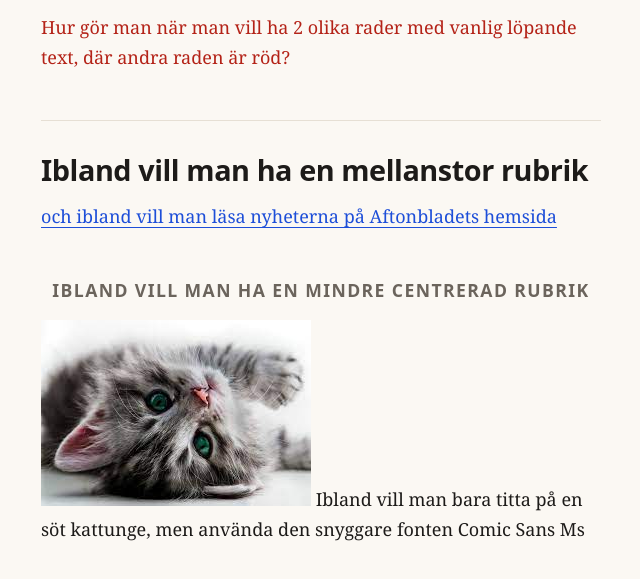
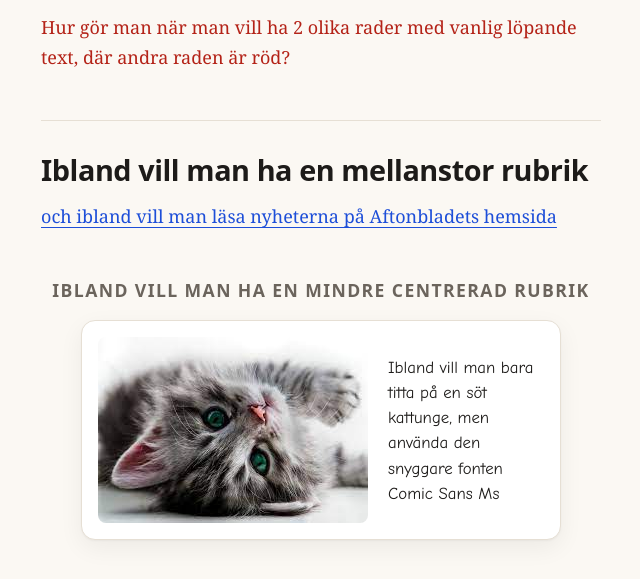
Before and after one commit to abdimannor/hello-web, a plain HTML site: page index.html in a window 1280 px wide. Shown: the part 345-924 px from the top of the page, without its empty margins (319-959 px from the left). Drawn offline with Linux system fonts and the light colour scheme.

Commit message:
Put the kitten in a figure with a caption
The sentence about the kitten becomes the figcaption and keeps its
Comic Sans. The image gets width/height to avoid layout shift and a more
descriptive alt text. Stacks on narrow screens.

```diff
--- a/index.html
+++ b/index.html
@@ -24,7 +24,10 @@
     <p><a href="https://www.aftonbladet.se">och ibland vill man läsa nyheterna på Aftonbladets hemsida</a></p>
 
     <h3>Ibland vill man ha en mindre centrerad rubrik</h3>
-    <p><img src="katt.jpg" alt="En kattunge"> Ibland vill man bara titta på en söt kattunge, men använda den snyggare fonten Comic Sans Ms</p>
+    <figure class="kitten">
+      <img src="katt.jpg" alt="En liten kattunge som tittar in i kameran" width="270" height="186">
+      <figcaption>Ibland vill man bara titta på en söt kattunge, men använda den snyggare fonten Comic Sans Ms</figcaption>
+    </figure>
   </main>
 </body>
 </html>
--- a/style.css
+++ b/style.css
@@ -70,3 +70,33 @@ a {
 }
 a:hover { text-decoration-thickness: 2px; }
 a:focus-visible { outline: 3px solid var(--link); outline-offset: 3px; border-radius: 2px; }
+
+/* The kitten: image and its sentence belong together, so they share a figure. */
+.kitten {
+  margin: 0 auto;
+  max-width: 30rem;
+  display: grid;
+  grid-template-columns: minmax(0, 270px) 1fr;
+  gap: 1.25rem;
+  align-items: center;
+  padding: 1rem;
+  background: #fff;
+  border: 1px solid var(--rule);
+  border-radius: 14px;
+  box-shadow: 0 1px 2px rgb(0 0 0 / 0.04), 0 8px 24px rgb(0 0 0 / 0.06);
+}
+.kitten img {
+  display: block;
+  width: 100%;
+  height: auto;
+  border-radius: 8px;
+}
+.kitten figcaption {
+  font-family: "Comic Sans MS", "Comic Sans", "Chalkboard SE", cursive;
+  font-size: 1.05rem;
+  line-height: 1.5;
+}
+@media (max-width: 34rem) {
+  .kitten { grid-template-columns: 1fr; text-align: center; }
+  .kitten img { max-width: 270px; margin: 0 auto; }
+}
```
